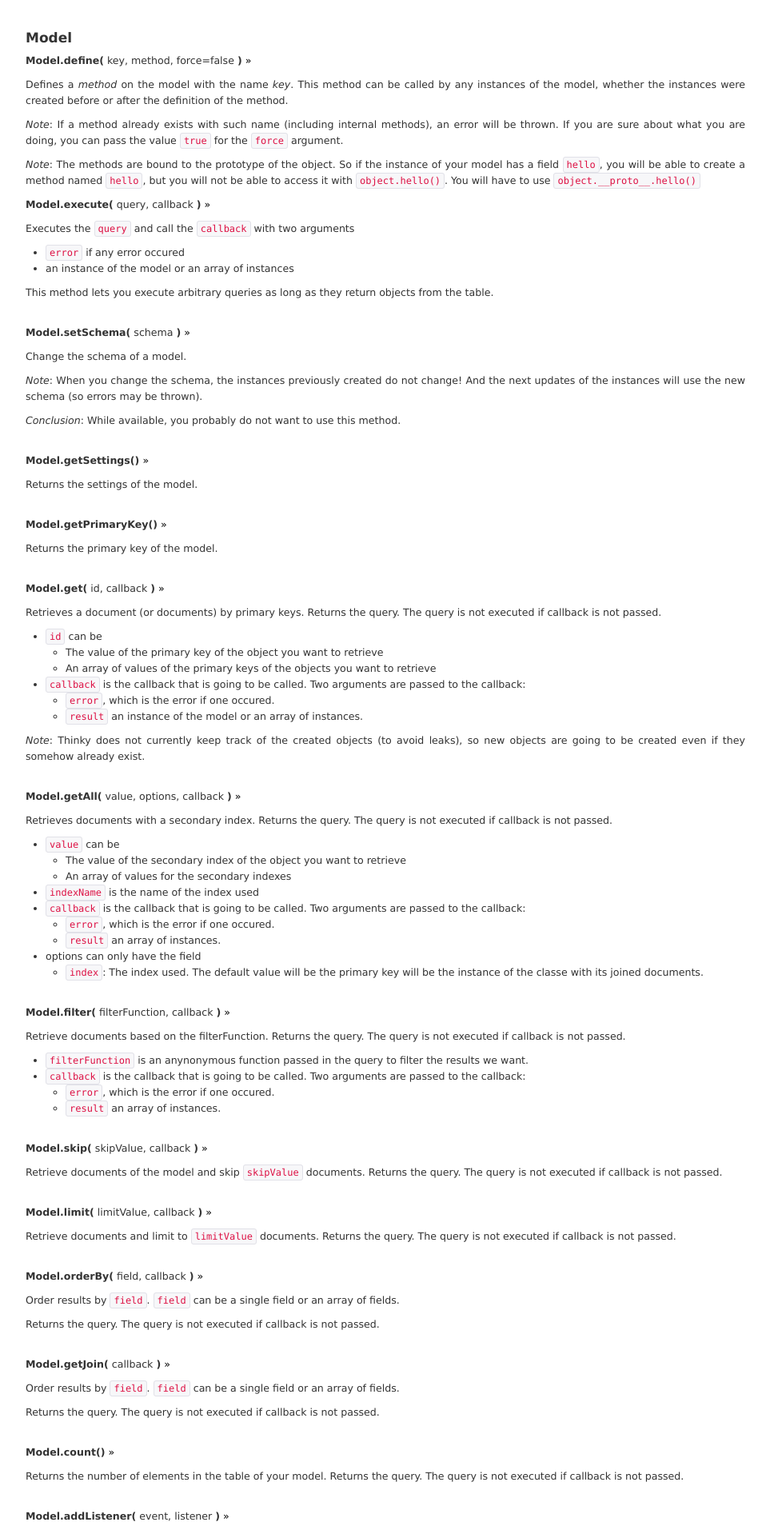
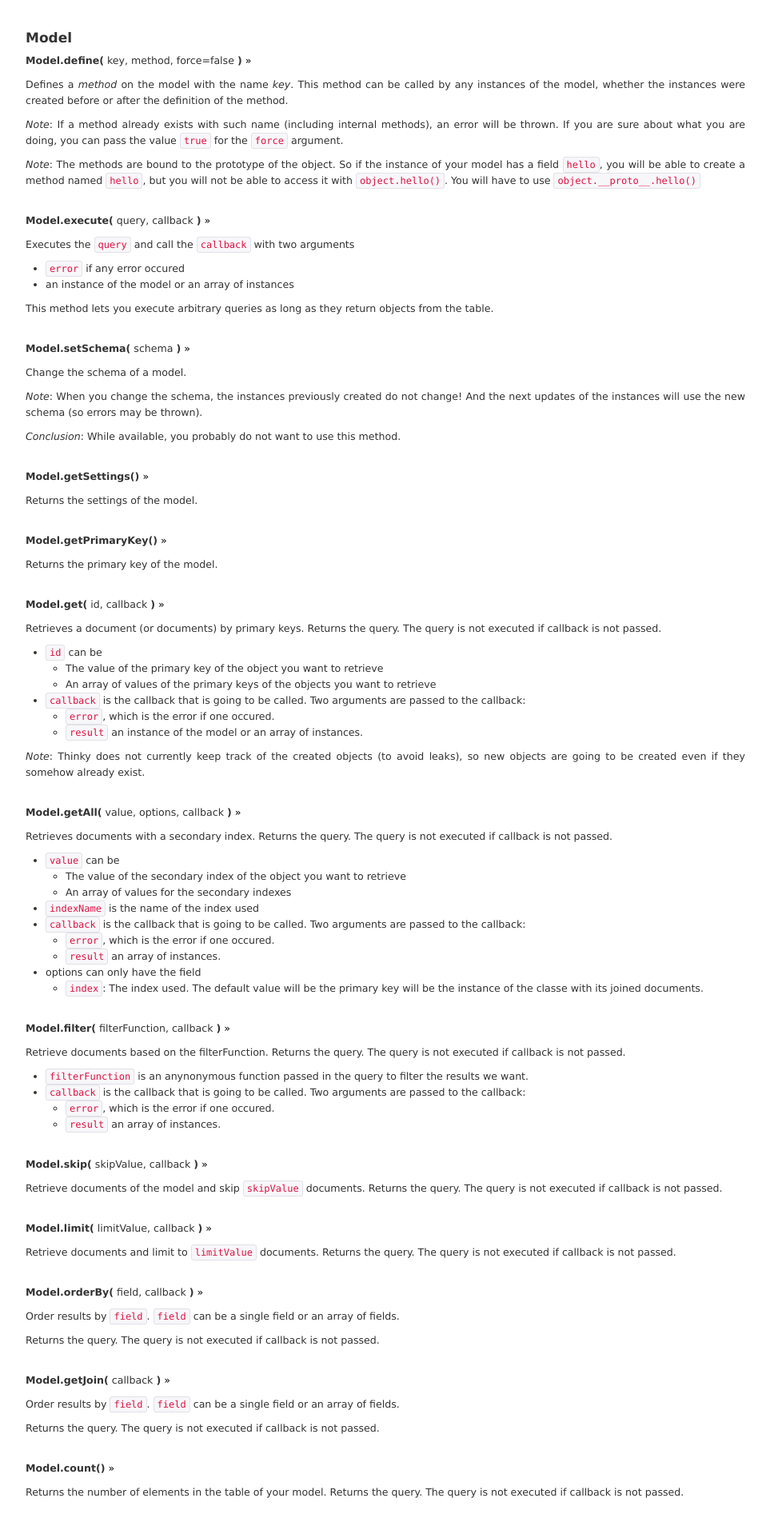
Before and after one commit to neumino/thinky, a Jekyll site: the page built from documentation.md, in a window 1280 px wide. Shown: the part 2881-4789 px from the top of the page at 80% size, without its empty margins (158-1121 px from the left). Built offline with Jekyll 4.4.1, drawn with Linux system fonts in a browser that asks for light colours; Markdown is read by kramdown in place of the engine named in the settings.

Commit message:
Fix margin

```diff
--- a/documentation.md
+++ b/documentation.md
@@ -191,7 +191,7 @@ _Note_: The methods are bound to the prototype of the object. So if the instance
 with `object.hello()`. You will have to use `object.__proto__.hello()`
 
 
-<a id="model.execute" class="anchor-first"></a>
+<a id="model.execute" class="anchor"></a>
 __Model.execute(__ query, callback __)__ [»](#model.execute)
 
 Executes the `query` and call the `callback` with two arguments
```
